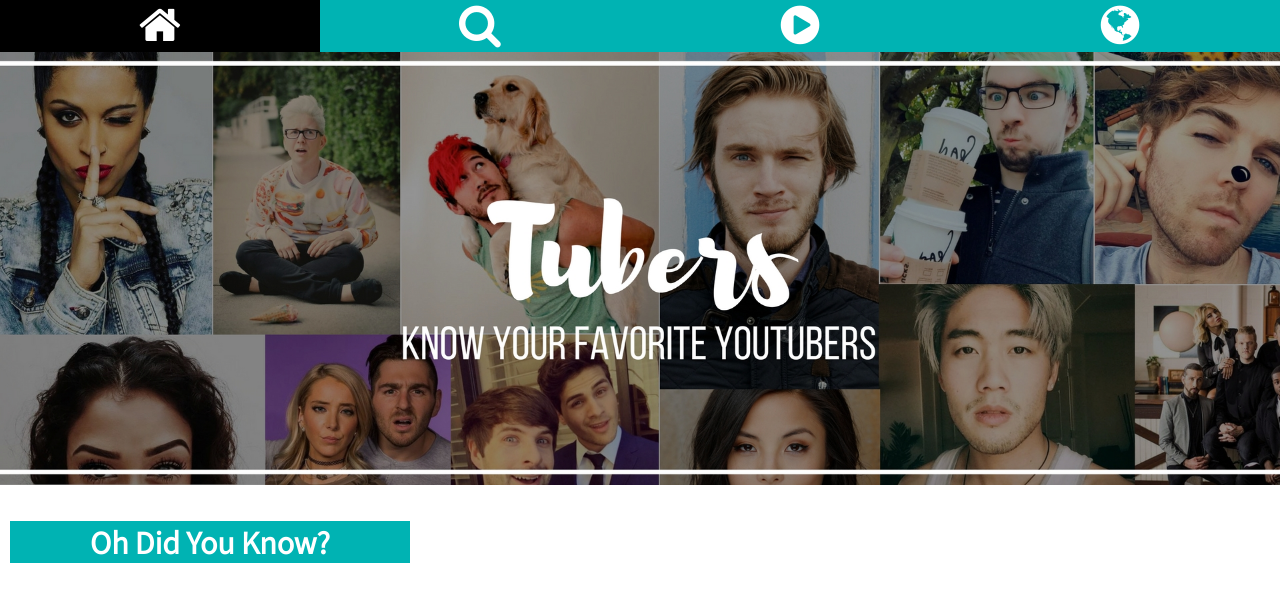
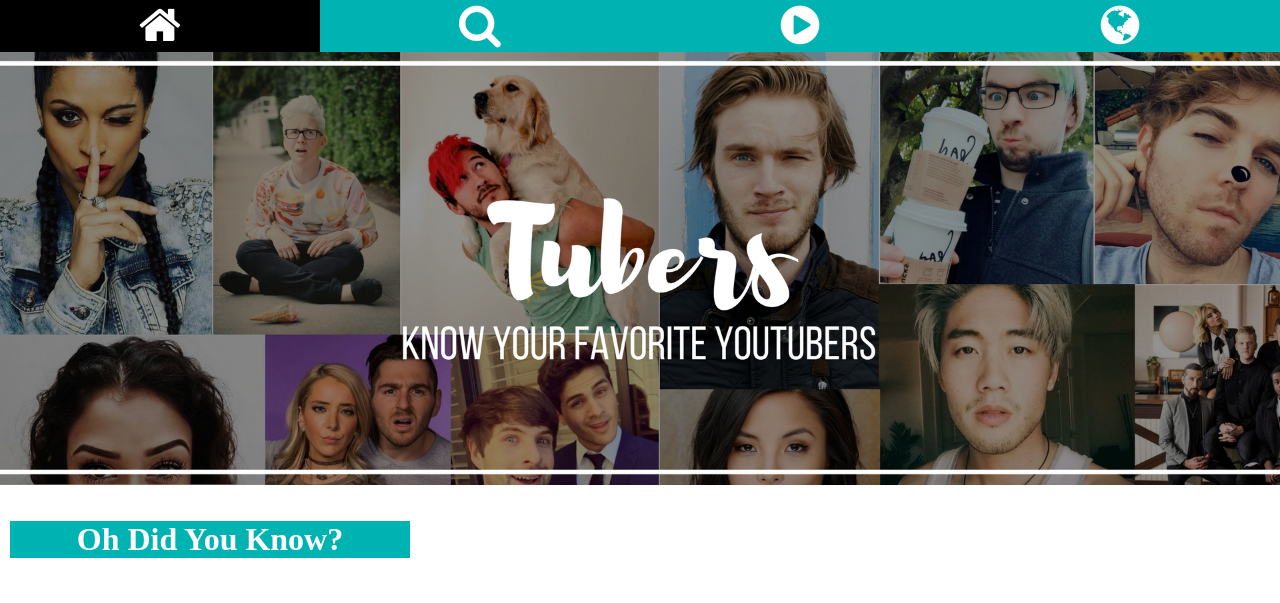
Before and after one commit to EnglisEljane/Test, a plain HTML site: page index.html in a window 1280 px wide. Drawn offline with Linux system fonts and the light colour scheme.

Commit message:
Update a.css

```diff
--- a/a.css
+++ b/a.css
@@ -28,7 +28,7 @@ img {
 	height: auto;
 	}
 h1 {
-	font-family: 'Assistant';
+	font-family: 'Sofia';
 	color: 	white;
 	background-color: #00b3b3;
 	text-align: center;
```
